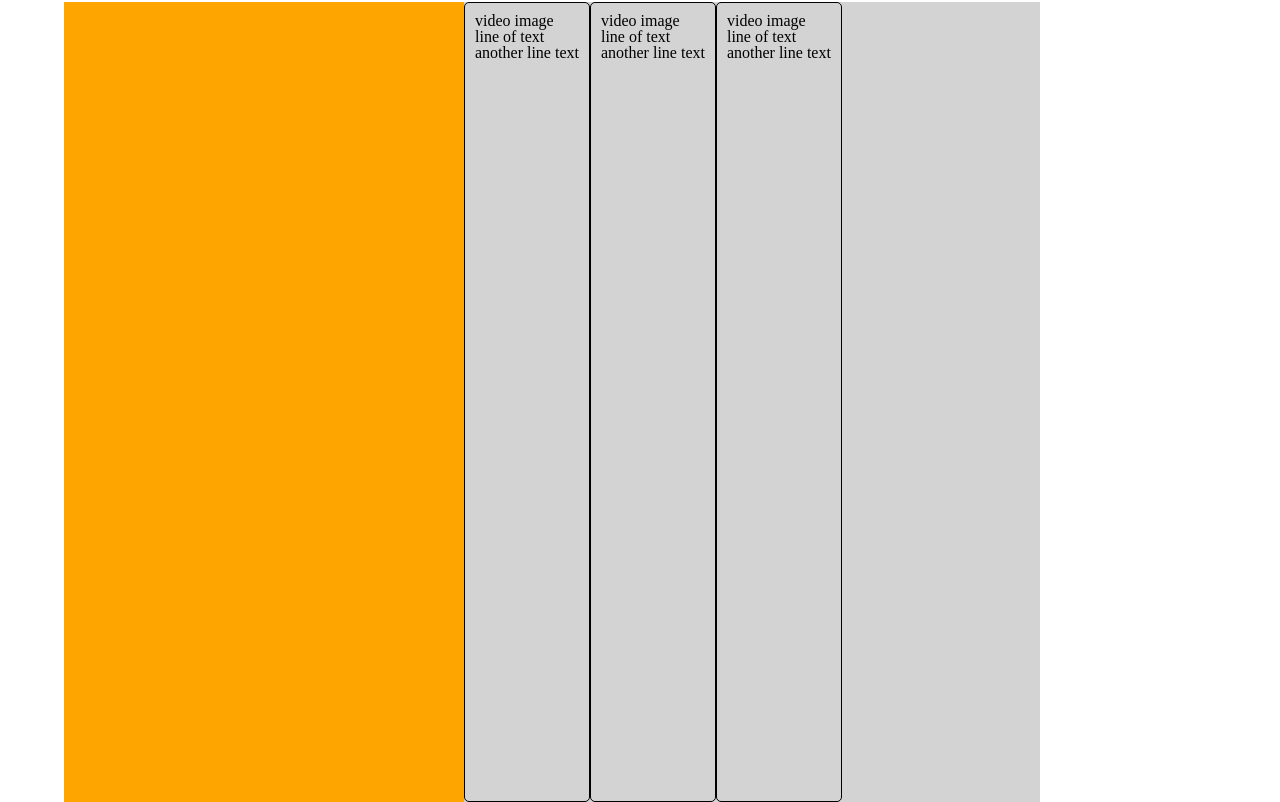
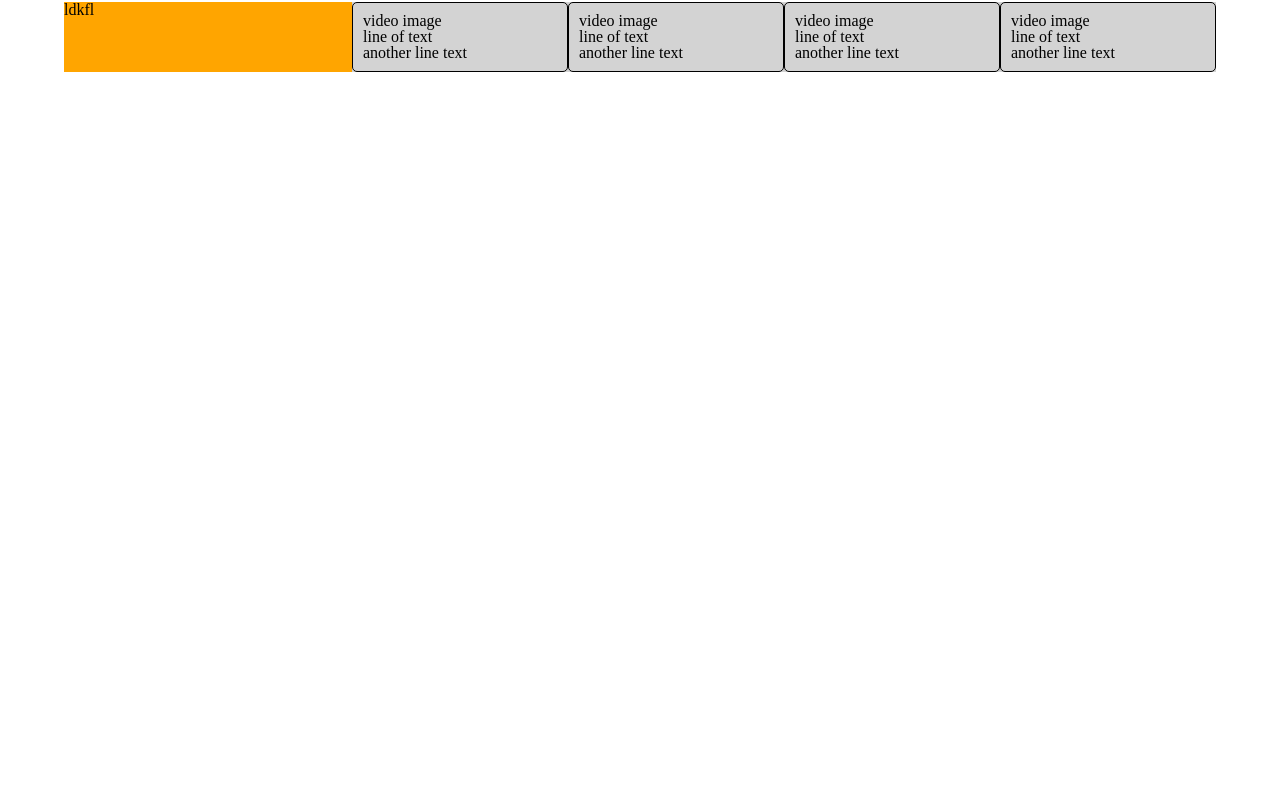
Before and after one commit to donnywarren/youtube-lab, a plain HTML site: page index.html in a window 1280 px wide. Shown: the part 43-845 px from the top of the page. After the commit the page ends 800 px from the top, so only its background shows below. Drawn offline with Linux system fonts and the light colour scheme.

Commit message:
more video panel work

```diff
--- a/CSS/style.css
+++ b/CSS/style.css
@@ -95,16 +95,14 @@ img {
 }
 
 .side-panel {
-  width: 400px;
-  height: 800px;
-  /* min-width: 400px; */
+  width: 25%;
   background-color: orange;
   flex-wrap: wrap;
 
 }
 
 .video-panel {
-  width: 50%;
+  width: 75%;
   display: flex;
   flex-wrap: wrap;
   justify-content: flex-start;
@@ -112,7 +110,7 @@ img {
 }
 
 .video-item {
-  height: auto;
+  flex-grow: 1;
   border: 1px solid black;
   border-radius: 5px;
   padding: 10px;
--- a/index.html
+++ b/index.html
@@ -65,6 +65,11 @@
     <div class="container main">
 
       <div class="side-panel">
+        <div class="test">
+          <p>ldkfl</p>
+
+        </div>
+
       </div>
 
 
@@ -105,7 +110,18 @@
           <div class="text2">
             <p>another line text</p>
           </div>
+        </div>
 
+        <div class="video-item">
+          <div class="image">
+            <p>video image</p>
+          </div>
+          <div class="text1">
+            <p>line of text</p>
+          </div>
+          <div class="text2">
+            <p>another line text</p>
+          </div>
         </div>
 
       </div>
```
